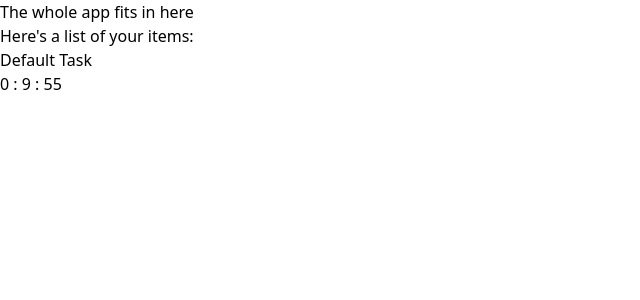
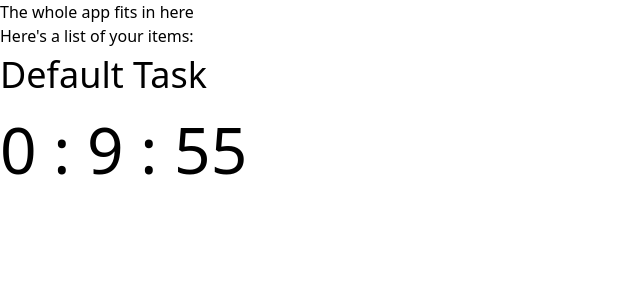
Before and after one commit to LaustinSpayce/countdown-timer, a React (Create React App) app: page / in a window 1280 px wide. Shown: the top 300 px of the page, without its empty margins (0-640 px from the left). Built offline with nearby package versions, Linux system fonts and the light colour scheme.

Commit message:
Start messing with CSS

```diff
--- a/src/components/countdownitem.jsx
+++ b/src/components/countdownitem.jsx
@@ -37,8 +37,8 @@ export default function CountdownItem(props) {
     }
   }, [taskEditing])
 
-  const editor = <input value={taskName} ref={inputRef} onChange={OnTextBoxChange} onKeyPress={onKeyPress} onBlur={onTextEditorBlur}/>
-  const textDisplay = <p>{taskName}</p>
+  const editor = <input className='text-4xl' value={taskName} ref={inputRef} onChange={OnTextBoxChange} onKeyPress={onKeyPress} onBlur={onTextEditorBlur}/>
+  const textDisplay = <p className='text-4xl'>{taskName}</p>
 
   return (
     <div>
--- a/src/components/countdowntimer.jsx
+++ b/src/components/countdowntimer.jsx
@@ -70,9 +70,9 @@ export default function CountDownTimer(props) {
   let minutes = Math.floor((timeRemaining / 60) % 60)
   let seconds = timeRemaining % 60
 
-  const editor = <div><input value={timeInputString} type="number" ref={inputRef} onChange={OnTimeBoxChange} onKeyPress={onKeyPress} onBlur={onTimeEditorBlur}/></div>
+  const editor = <div><input className='text-6xl' value={timeInputString} type="number" ref={inputRef} onChange={OnTimeBoxChange} onKeyPress={onKeyPress} onBlur={onTimeEditorBlur}/></div>
 
-  const timeDisplay = <div onClick={ClickBox}>{hours} : {minutes} : {seconds}</div>
+  const timeDisplay = <div className='text-6xl' onClick={ClickBox}>{hours} : {minutes} : {seconds}</div>
 
   return (
     <div>
```
